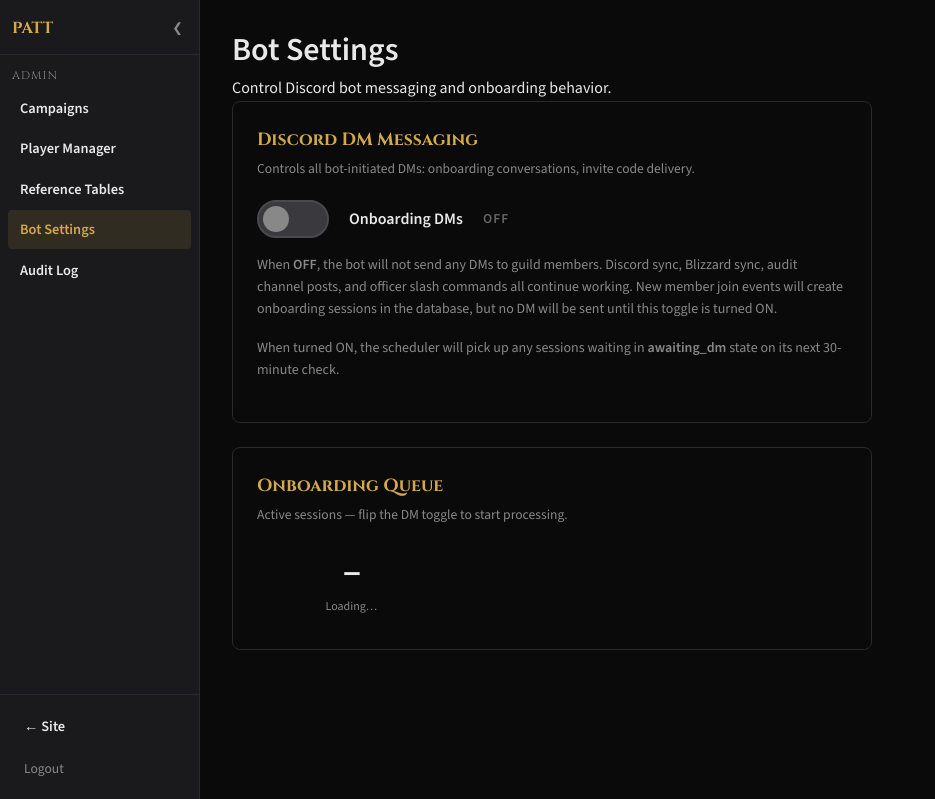
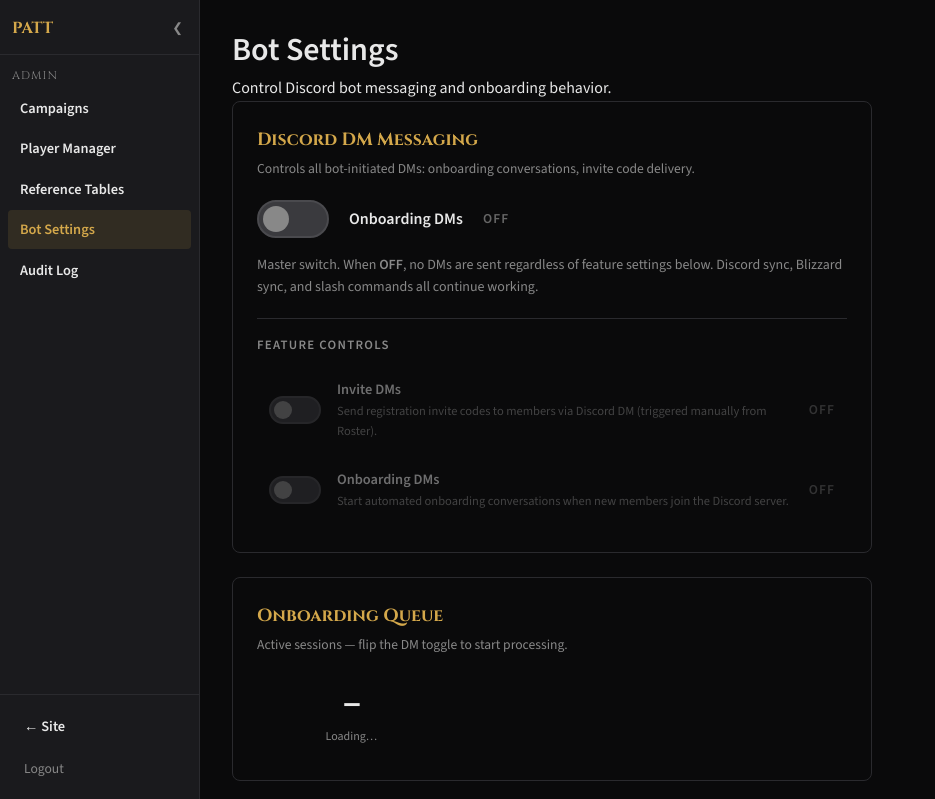
Before and after one commit to Shadowedvaca/PullAllTheThings-site, a FastAPI app: template src/patt/templates/admin/bot_settings.html in a window 1280 px wide. Shown: the top 799 px of the page, without its empty margins (0-935 px from the left). Run offline with FastAPI, Linux system fonts and the light colour scheme; the template is opened without the code that fills it, so the values that code supplies are empty; parts of the project's set-up code (start-up, migrations or seed data) failed here and were passed over.

Commit message:
feat: per-feature bot DM toggles (invite DMs + onboarding DMs)
Adds granular feature flags below the master bot DM on/off switch:
- feature_invite_dm:     gate admin invite-code DM delivery
- feature_onboarding_dm: gate new-member onboarding conversations

Master switch (bot_dm_enabled) must be ON for either feature to fire.
Both default to FALSE so existing deployments are unaffected.

- Migration 0012: adds two columns to common.discord_config
- dm.py: adds is_invite_dm_enabled() + is_onboarding_dm_enabled();
  adds send_invite_dm alias (was imported but never defined — bug fix)
- conversation.py + deadline_checker.py: use is_onboarding_dm_enabled
- admin_pages.py: gates invite DM on is_invite_dm_enabled; better
  status message when DMs are disabled vs no Discord linked
- admin_routes.py: GET/PATCH bot-settings exposes all three flags
- bot_settings.html: feature toggle rows, dimmed when master is OFF

Co-Authored-By: Claude Sonnet 4.6 <noreply@anthropic.com>

```diff
--- a/src/patt/templates/admin/bot_settings.html
+++ b/src/patt/templates/admin/bot_settings.html
@@ -126,6 +126,64 @@ input:checked + .bs-slider::before {
     color: var(--color-text-muted);
     margin-left: 0.5rem;
 }
+.bs-features {
+    margin-top: 1.25rem;
+    padding-top: 1rem;
+    border-top: 1px solid var(--color-border);
+}
+.bs-features__title {
+    font-size: 0.8rem;
+    font-weight: 700;
+    letter-spacing: 0.1em;
+    text-transform: uppercase;
+    color: var(--color-text-muted);
+    margin-bottom: 0.75rem;
+}
+.bs-feature-row {
+    display: flex;
+    align-items: center;
+    gap: 1rem;
+    padding: 0.6rem 0.75rem;
+    border-radius: 6px;
+    margin-bottom: 0.4rem;
+    background: var(--color-bg-dark);
+    border: 1px solid var(--color-border-subtle);
+    transition: opacity 0.2s;
+}
+.bs-feature-row.bs-feature--disabled {
+    opacity: 0.45;
+    pointer-events: none;
+}
+/* Smaller toggle for feature rows */
+.bs-switch--sm {
+    width: 52px;
+    height: 28px;
+}
+.bs-switch--sm .bs-slider {
+    border-radius: 28px;
+}
+.bs-switch--sm .bs-slider::before {
+    height: 18px;
+    width: 18px;
+    left: 3px;
+    bottom: 3px;
+}
+.bs-switch--sm input:checked + .bs-slider::before {
+    transform: translateX(24px);
+}
+.bs-feature-info {
+    flex: 1;
+}
+.bs-feature-name {
+    font-size: 0.9rem;
+    font-weight: 600;
+    color: var(--color-text);
+}
+.bs-feature-desc {
+    font-size: 0.78rem;
+    color: var(--color-text-muted);
+    margin-top: 0.1rem;
+}
 </style>
 {% endblock %}
 
@@ -156,15 +214,50 @@ input:checked + .bs-slider::before {
     </div>
 
     <p class="bs-info">
-        When <strong>OFF</strong>, the bot will not send any DMs to guild members.
-        Discord sync, Blizzard sync, audit channel posts, and officer slash commands all continue working.
-        New member join events will create onboarding sessions in the database, but no DM will be sent
-        until this toggle is turned ON.
+        Master switch. When <strong>OFF</strong>, no DMs are sent regardless of feature settings below.
+        Discord sync, Blizzard sync, and slash commands all continue working.
     </p>
-    <p class="bs-info">
-        When turned ON, the scheduler will pick up any sessions waiting in
-        <strong>awaiting_dm</strong> state on its next 30-minute check.
-    </p>
+
+    {# Feature-level toggles #}
+    <div class="bs-features" id="feature-panel">
+        <div class="bs-features__title">Feature Controls</div>
+
+        <div class="bs-feature-row {% if not discord_config or not discord_config.bot_dm_enabled %}bs-feature--disabled{% endif %}"
+             id="feature-row-invite">
+            <label class="bs-switch bs-switch--sm">
+                <input type="checkbox" id="feature-invite-toggle"
+                       {% if discord_config and discord_config.feature_invite_dm %}checked{% endif %}
+                       onchange="toggleFeature('feature_invite_dm', this.checked)">
+                <span class="bs-slider"></span>
+            </label>
+            <div class="bs-feature-info">
+                <div class="bs-feature-name">Invite DMs</div>
+                <div class="bs-feature-desc">Send registration invite codes to members via Discord DM (triggered manually from Roster).</div>
+            </div>
+            <span class="bs-toggle-status {% if discord_config and discord_config.feature_invite_dm %}bs-toggle-status--on{% else %}bs-toggle-status--off{% endif %}"
+                  id="feature-invite-status">
+                {% if discord_config and discord_config.feature_invite_dm %}ON{% else %}OFF{% endif %}
+            </span>
+        </div>
+
+        <div class="bs-feature-row {% if not discord_config or not discord_config.bot_dm_enabled %}bs-feature--disabled{% endif %}"
+             id="feature-row-onboarding">
+            <label class="bs-switch bs-switch--sm">
+                <input type="checkbox" id="feature-onboarding-toggle"
+                       {% if discord_config and discord_config.feature_onboarding_dm %}checked{% endif %}
+                       onchange="toggleFeature('feature_onboarding_dm', this.checked)">
+                <span class="bs-slider"></span>
+            </label>
+            <div class="bs-feature-info">
+                <div class="bs-feature-name">Onboarding DMs</div>
+                <div class="bs-feature-desc">Start automated onboarding conversations when new members join the Discord server.</div>
+            </div>
+            <span class="bs-toggle-status {% if discord_config and discord_config.feature_onboarding_dm %}bs-toggle-status--on{% else %}bs-toggle-status--off{% endif %}"
+                  id="feature-onboarding-status">
+                {% if discord_config and discord_config.feature_onboarding_dm %}ON{% else %}OFF{% endif %}
+            </span>
+        </div>
+    </div>
 </div>
 
 {# Onboarding Queue Card #}
@@ -181,19 +274,22 @@ input:checked + .bs-slider::before {
 </div>
 
 <script>
+async function patchSettings(payload) {
+    const resp = await fetch('/api/v1/admin/bot-settings', {
+        method: 'PATCH',
+        headers: {'Content-Type': 'application/json'},
+        body: JSON.stringify(payload),
+    });
+    return resp.json();
+}
+
 async function toggleBotDm(enabled) {
     document.getElementById('dm-saving').style.display = 'inline';
     try {
-        const resp = await fetch('/api/v1/admin/bot-settings', {
-            method: 'PATCH',
-            headers: {'Content-Type': 'application/json'},
-            body: JSON.stringify({bot_dm_enabled: enabled})
-        });
-        const data = await resp.json();
+        const data = await patchSettings({bot_dm_enabled: enabled});
         if (data.ok) {
-            updateToggleUI(data.data.bot_dm_enabled);
+            updateMasterUI(data.data.bot_dm_enabled);
         } else {
-            // Revert
             document.getElementById('dm-toggle').checked = !enabled;
             alert('Failed to save: ' + (data.error || 'unknown error'));
         }
@@ -205,10 +301,40 @@ async function toggleBotDm(enabled) {
     }
 }
 
-function updateToggleUI(enabled) {
+async function toggleFeature(field, enabled) {
+    try {
+        const data = await patchSettings({[field]: enabled});
+        if (data.ok) {
+            updateFeatureUI(field, enabled);
+        } else {
+            // Revert checkbox
+            const id = field === 'feature_invite_dm' ? 'feature-invite-toggle' : 'feature-onboarding-toggle';
+            document.getElementById(id).checked = !enabled;
+            alert('Failed to save: ' + (data.error || 'unknown error'));
+        }
+    } catch (e) {
+        const id = field === 'feature_invite_dm' ? 'feature-invite-toggle' : 'feature-onboarding-toggle';
+        document.getElementById(id).checked = !enabled;
+        alert('Network error: ' + e.message);
+    }
+}
+
+function updateMasterUI(enabled) {
     const status = document.getElementById('dm-status');
     status.textContent = enabled ? 'ON' : 'OFF';
     status.className = 'bs-toggle-status ' + (enabled ? 'bs-toggle-status--on' : 'bs-toggle-status--off');
+    // Dim/undim feature rows
+    document.querySelectorAll('.bs-feature-row').forEach(row => {
+        row.classList.toggle('bs-feature--disabled', !enabled);
+    });
+}
+
+function updateFeatureUI(field, enabled) {
+    const isInvite = field === 'feature_invite_dm';
+    const statusId = isInvite ? 'feature-invite-status' : 'feature-onboarding-status';
+    const el = document.getElementById(statusId);
+    el.textContent = enabled ? 'ON' : 'OFF';
+    el.className = 'bs-toggle-status ' + (enabled ? 'bs-toggle-status--on' : 'bs-toggle-status--off');
 }
 
 async function loadOnboardingStats() {
--- a/src/sv_common/db/models.py
+++ b/src/sv_common/db/models.py
@@ -89,6 +89,12 @@ class DiscordConfig(Base):
     default_announcement_channel_id: Mapped[Optional[str]] = mapped_column(String(20))
     last_role_sync_at: Mapped[Optional[datetime]] = mapped_column(TIMESTAMP(timezone=True))
     bot_dm_enabled: Mapped[bool] = mapped_column(
+        Boolean, nullable=False, server_default="false"
+    )
+    feature_invite_dm: Mapped[bool] = mapped_column(
+        Boolean, nullable=False, server_default="false"
+    )
+    feature_onboarding_dm: Mapped[bool] = mapped_column(
         Boolean, nullable=False, server_default="false"
     )
     created_at: Mapped[datetime] = mapped_column(
--- a/src/sv_common/guild_sync/onboarding/conversation.py
+++ b/src/sv_common/guild_sync/onboarding/conversation.py
@@ -45,7 +45,7 @@ class OnboardingConversation:
 
     async def start(self):
         """Begin onboarding. Called from on_member_join."""
-        from sv_common.discord.dm import is_bot_dm_enabled
+        from sv_common.discord.dm import is_onboarding_dm_enabled as is_bot_dm_enabled
 
         async with self.db_pool.acquire() as conn:
             # Bail if an active session already exists
--- a/src/sv_common/guild_sync/onboarding/deadline_checker.py
+++ b/src/sv_common/guild_sync/onboarding/deadline_checker.py
@@ -98,8 +98,8 @@ class OnboardingDeadlineChecker:
         If DMs are now enabled, start conversations for sessions stuck in awaiting_dm.
         Returns the number of sessions where DM was attempted.
         """
-        from sv_common.discord.dm import is_bot_dm_enabled
-        if not await is_bot_dm_enabled(self.db_pool):
+        from sv_common.discord.dm import is_onboarding_dm_enabled
+        if not await is_onboarding_dm_enabled(self.db_pool):
             return 0  # Still disabled, skip
 
         async with self.db_pool.acquire() as conn:
```
Also changed, not shown: alembic/versions/0012_bot_feature_flags.py (added, +42 -0 lines), src/patt/api/admin_routes.py (+13 -5 lines), src/patt/pages/admin_pages.py (+7 -3 lines), src/sv_common/discord/dm.py (+36 -1 lines).
